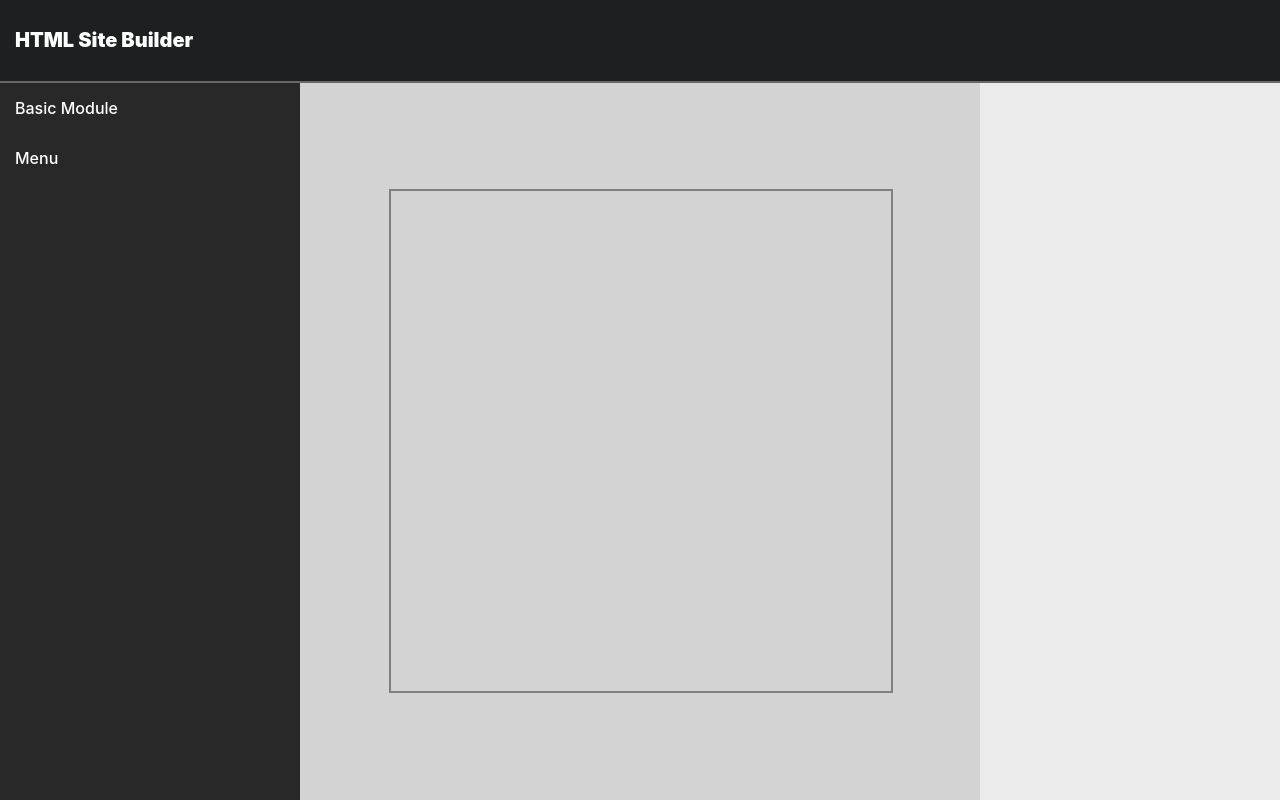
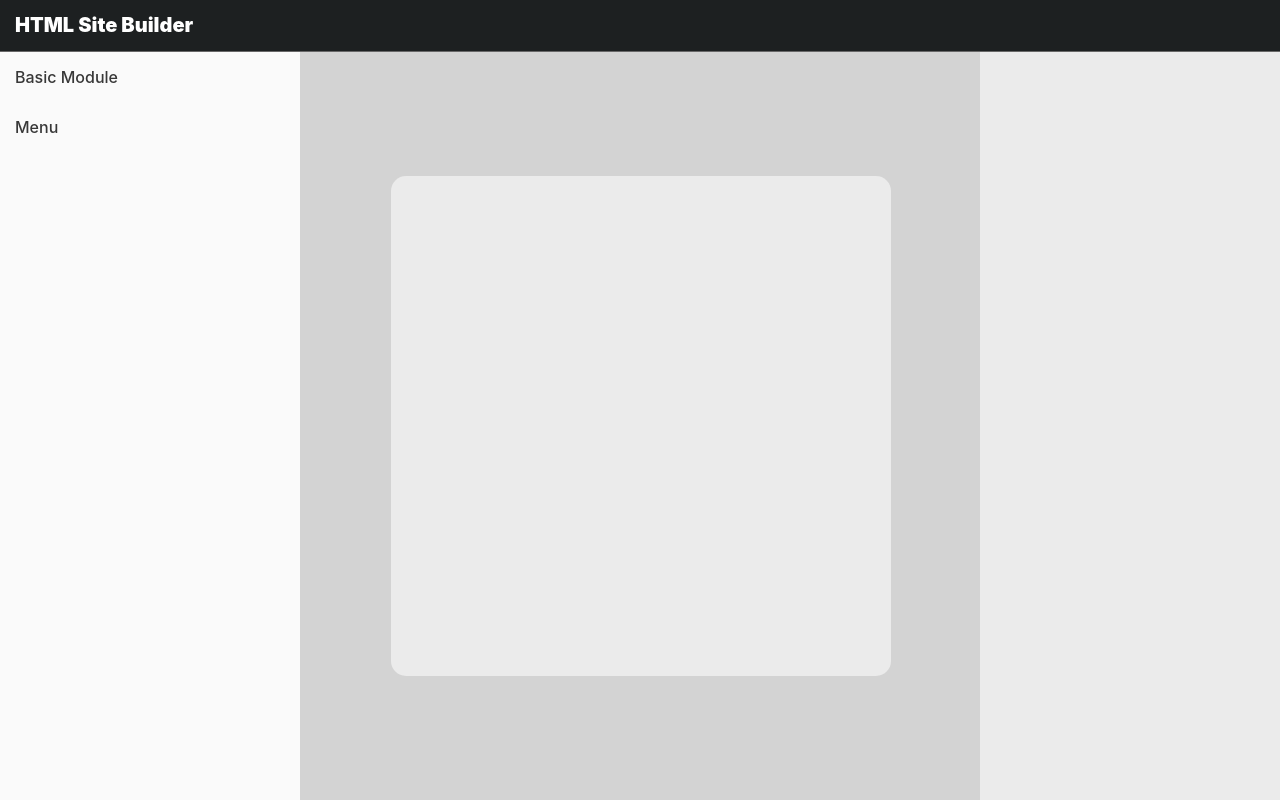
Before and after one commit to asifZaman0362/site-creator, a website: page src/index.html in a window 1280 px wide. Drawn offline with Linux system fonts and the light colour scheme.

Commit message:
updated code

```diff
--- a/src/style.css
+++ b/src/style.css
@@ -21,10 +21,10 @@ body {
 }
 
 #site-header {
-    padding: 15px;
+    padding: 0 15px;
     background: #1d2021;
     color: white;
-    border-bottom: 2px solid #686868;
+    border-bottom: 1px solid #686868;
 }
 
 #site-header h1 {
@@ -45,17 +45,19 @@ body {
 #project-root {
     width: 500px;
     height: 500px;
-    border: 2px solid gray;
+    background: #ebebeb;
+    border-radius: 15px;
 }
 
 #toolbox {
-    background: #282828;
+    background: #fafafa;
     overflow-y: scroll;
     height: 100%;
     position: relative;
     width: 300px;
     border-right: 1px solid lightgray;
     z-index: 99;
+    color: gray;
 }
 
 #properties-panel {
@@ -73,12 +75,12 @@ body {
 .template-menu li {
     padding: 15px;
     width: 100%;
-    color: white;
+    color: #383838;
     font-weight: 500;
 }
 
 .template-menu li:hover {
-    background: #484848;
+    background: #dadada;
 }
 
 .template-list {
@@ -86,7 +88,7 @@ body {
     position: absolute;
     left: -100px;
     top: 0;
-    background: #c8c8c8;
+    background: #dadada;
     margin: 0;
     padding: 0;
     list-style: none;
@@ -115,13 +117,19 @@ body {
 
 .template-wrapper {
     font-size: 50%;
+    border-radius: 10px;
+    clip-path: inset(0px 0px round 10px);
+}
+
+.module {
+    margin-top: 10px;
 }
 
 menu {
     background: #1d2021;
     color: white;
     padding: 20px;
-    border-radius: 10px;
+    margin: 0;
 }
 
 .light {
@@ -153,19 +161,16 @@ nav ul {
 .title {
     padding: 10px 20px;
     background: #eaeaea;
-    border-radius: 10px;
 }
 
 .subtitle {
     padding: 10px 20px;
     background: #eaeaea;
-    border-radius: 10px;
 }
 
 .text {
     padding: 10px 20px;
     background: #eaeaea;
-    border-radius: 10px;
     font-family: serif;
 }
 
@@ -175,7 +180,6 @@ nav ul {
     column-gap: 10px;
     padding: 10px 20px;
     background: #eaeaea;
-    border-radius: 10px;
     font-family: serif;
 }
 
```
